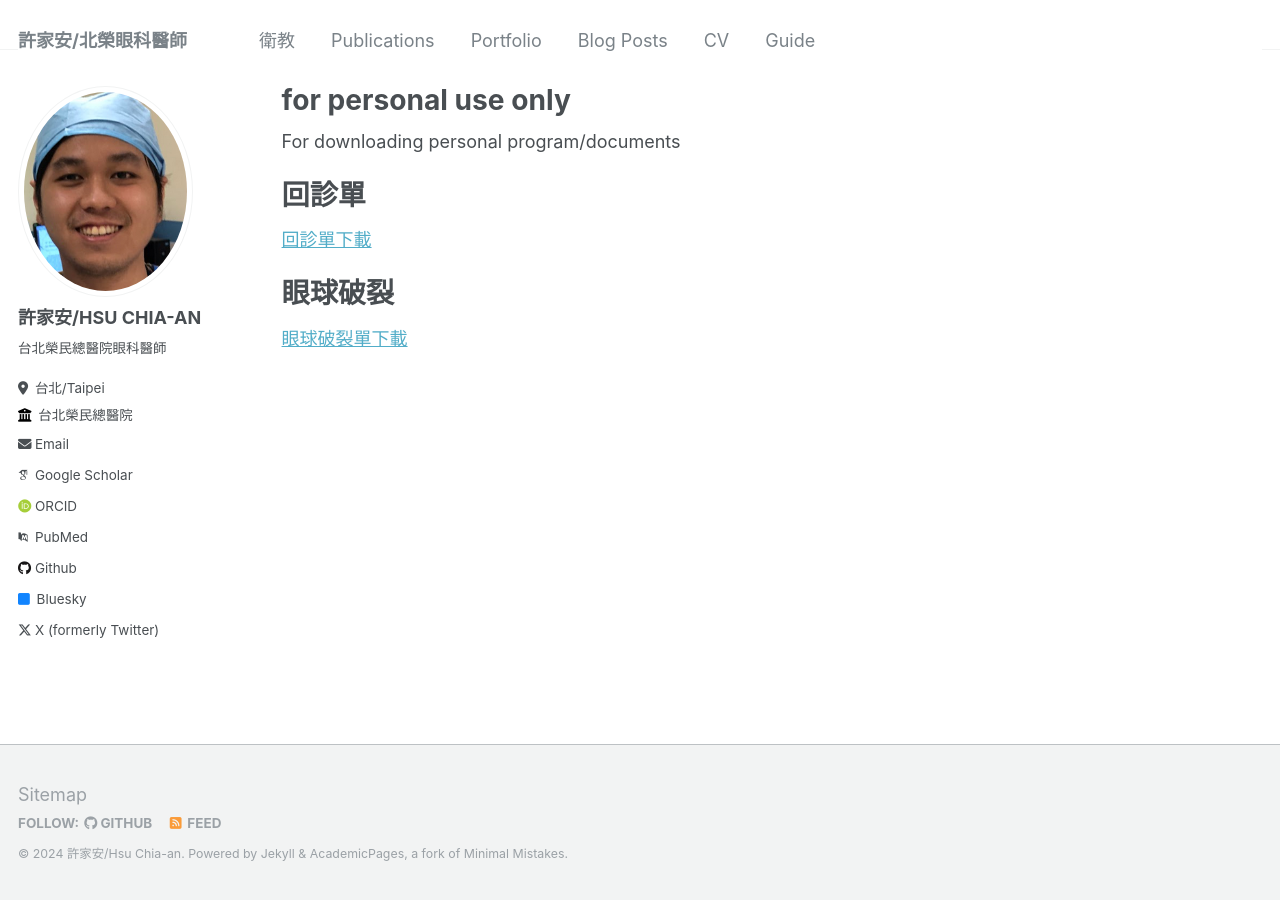
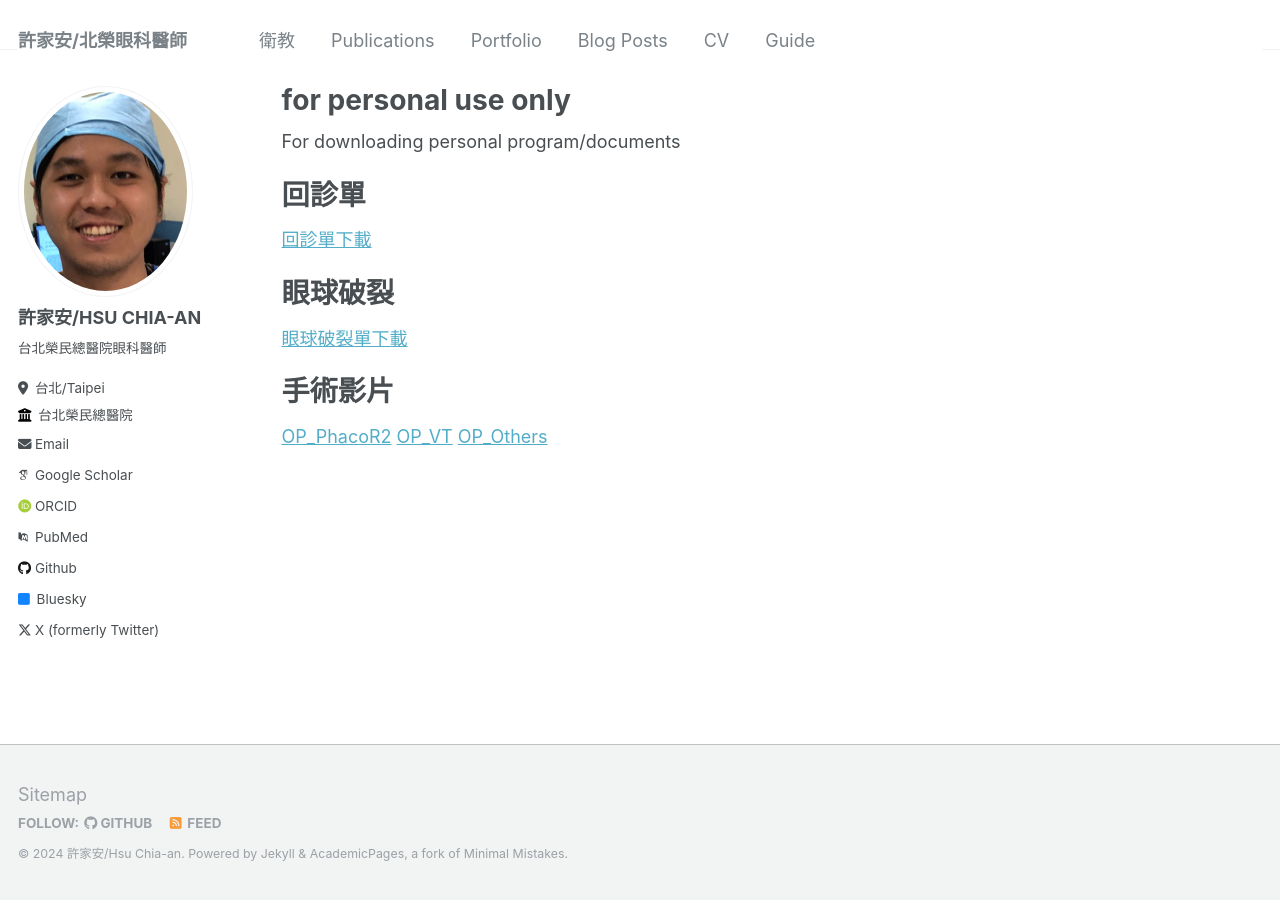
Before and after one commit to nfwya/nfwya, a Jekyll site: the page built from _pages/Hidden.md, in a window 1280 px wide. Built offline with Jekyll 4.4.1, drawn with Linux system fonts in a browser that asks for light colours; some web fonts are replaced.

Commit message:
add OP vieo to hidden

```diff
--- a/_pages/Hidden.md
+++ b/_pages/Hidden.md
@@ -16,3 +16,9 @@ For downloading personal program/documents
 眼球破裂
 ======
 [眼球破裂單下載](https://drive.google.com/file/d/11oI6HvhcqTRWDIXOfgi_W1lqfR33EOjO/view?usp=drive_link)
+
+手術影片
+======
+[OP_PhacoR2](https://www.youtube.com/playlist?list=PLzBUBAwhxlSkEi3ndaEsUCKrakhUxhuAw)
+[OP_VT](https://www.youtube.com/playlist?list=PLzBUBAwhxlSm02Y14BFBpnB9z0H3n1Be_)
+[OP_Others](https://www.youtube.com/playlist?list=PLzBUBAwhxlSn_3PuUdPkuxZ61eBMxJ3Kg)
```
